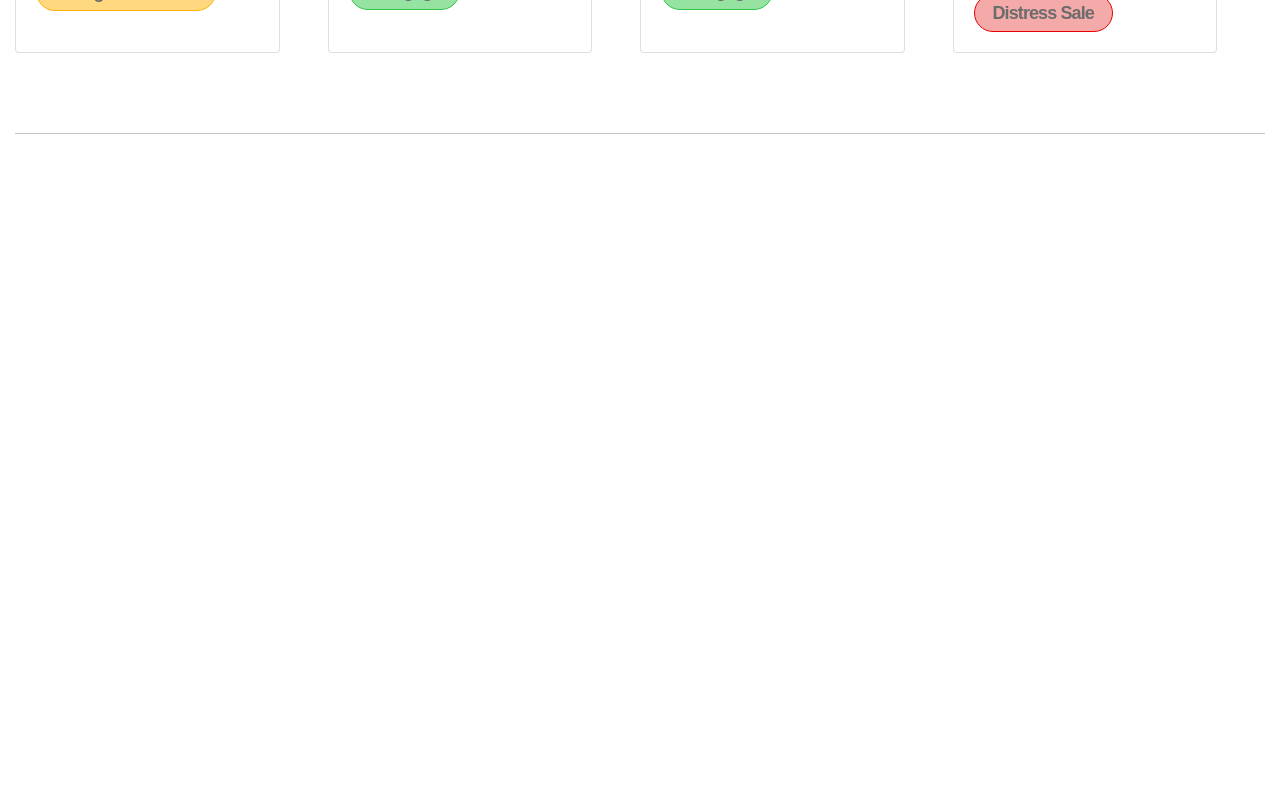
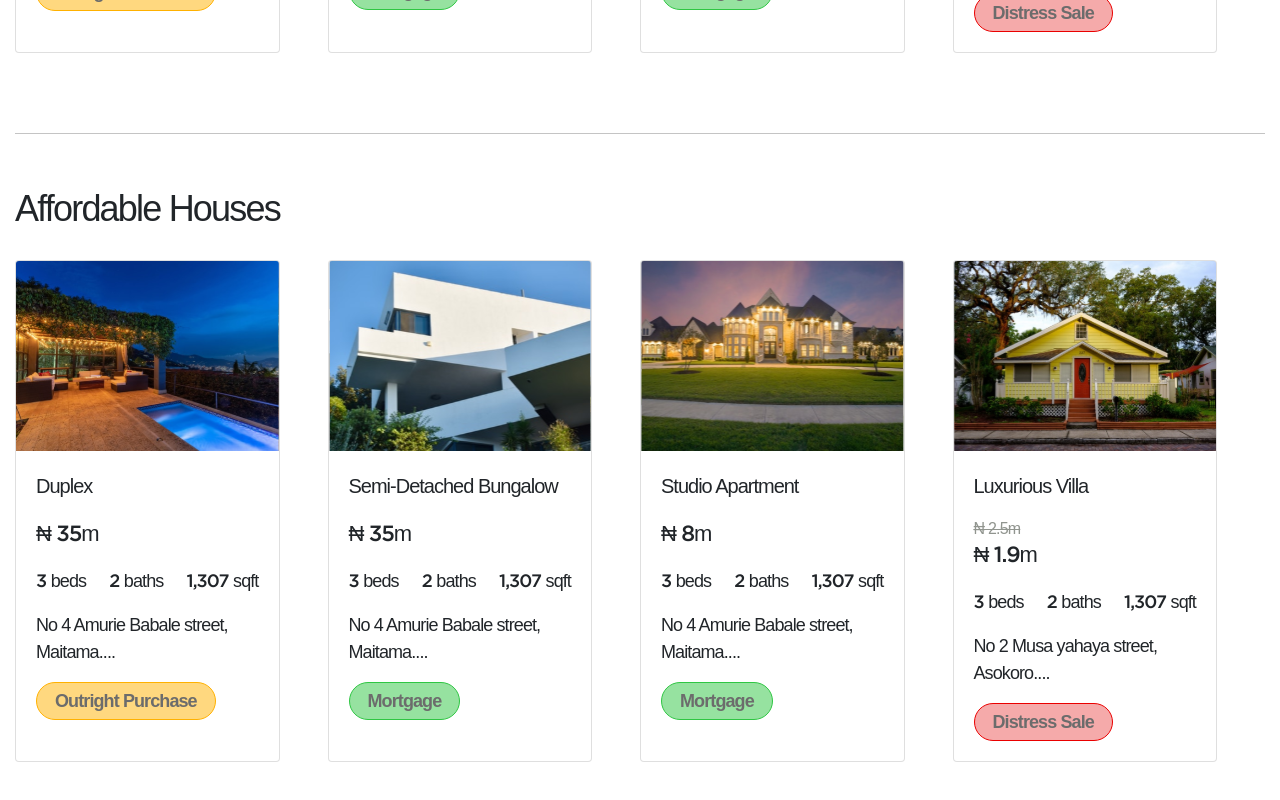
Before and after one commit to cjamanambu/sales-shelta-frontend, a Vue app: page / in a window 1280 px wide. Shown: the part 1264-2064 px from the top of the page. Before the commit the page ends 1446 px from the top, so only its background shows below. Built offline with nearby package versions, Linux system fonts and the light colour scheme; a web font is replaced by a local one.

Commit message:
added affordable houses

```diff
--- /dev/null
+++ b/src/views/Home/AffordableHouses.vue
@@ -0,0 +1,73 @@
+<template>
+  <div id="new-listings" class="mt-5 mb-5" style="padding-bottom: 5em">
+    <p
+      style="font-size: 2.25em; letter-spacing: -0.05em"
+      class="text-lg-left text-center mb-4"
+    >
+      Affordable Houses
+    </p>
+    <div class="d-flex flex-lg-row flex-column">
+      <Listing
+        v-for="listing in listings"
+        :key="listing.id"
+        :img-src="listing.imgSrc"
+        :type="listing.type"
+        :name="listing.name"
+        :price="listing.price"
+        :address="listing.address"
+        :old-price="listing.oldPrice"
+        class="mr-lg-5 mb-lg-0 mb-5"
+      />
+    </div>
+  </div>
+</template>
+
+<script>
+import Listing from "@/views/components/Listing";
+export default {
+  components: {
+    Listing,
+  },
+  data() {
+    return {
+      listings: [
+        {
+          id: 0,
+          imgSrc: require("@/assets/images/listing-1.svg"),
+          type: "outright",
+          name: "Duplex",
+          price: "35",
+          address: "No 4 Amurie Babale street, Maitama....",
+        },
+        {
+          id: 1,
+          imgSrc: require("@/assets/images/listing-2.svg"),
+          type: "mortgage",
+          name: "Semi-Detached Bungalow",
+          price: "35",
+          address: "No 4 Amurie Babale street, Maitama....",
+        },
+        {
+          id: 2,
+          imgSrc: require("@/assets/images/listing-3.svg"),
+          type: "mortgage",
+          name: "Studio Apartment",
+          price: "8",
+          address: "No 4 Amurie Babale street, Maitama....",
+        },
+        {
+          id: 3,
+          imgSrc: require("@/assets/images/listing-4.svg"),
+          type: "distress",
+          name: "Luxurious Villa",
+          price: "1.9",
+          oldPrice: "2.5",
+          address: "No 2 Musa yahaya street, Asokoro....",
+        },
+      ],
+    };
+  },
+};
+</script>
+
+<style></style>
--- a/src/views/Home/Index.vue
+++ b/src/views/Home/Index.vue
@@ -3,6 +3,7 @@
     <HomeHeader />
     <b-container fluid>
       <NewListings />
+      <AffordableHouses />
     </b-container>
   </div>
 </template>
@@ -10,10 +11,12 @@
 <script>
 import HomeHeader from "@/views/Home/HomeHeader";
 import NewListings from "@/views/Home/NewListings";
+import AffordableHouses from "@/views/Home/AffordableHouses";
 export default {
   components: {
     HomeHeader,
     NewListings,
+    AffordableHouses,
   },
 };
 </script>
```
